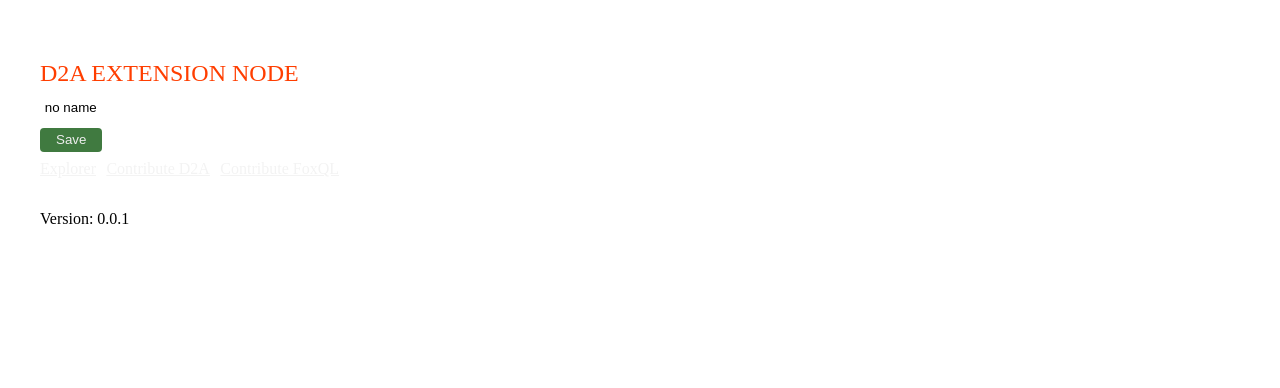
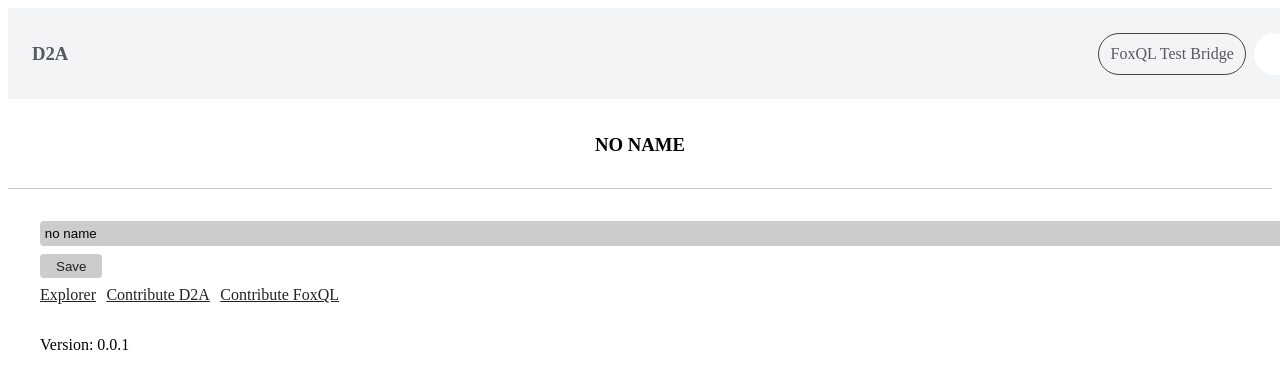
Before and after one commit to d2a-network/extension-node, a Svelte app: page / in a window 1280 px wide. Shown: the top 388 px of the page. Built offline with nearby package versions, Linux system fonts and the light colour scheme; the HTML template or start-up script is replaced by a standard one.

Commit message:
done node avatar & new popup ui

```diff
--- a/public/platforms/twitter.js
+++ b/public/platforms/twitter.js
@@ -83,6 +83,7 @@ async function loadD2aDocuments()
   if(count > 0) {
     documentMap = {}
     data.forEach(({documents, node_metadata, node_id}) => {
+      console.log(node_metadata)
         documents.forEach((document)=> {
           if(documentMap[document.documentKey] == undefined) {
             documentMap[document.documentKey] = {
@@ -107,6 +108,7 @@ async function loadD2aDocuments()
       //template = template.replace('{recieve_count}', escapeXSS(item.recieve_count))
       template = template.replace('{node_id}', escapeXSS(item.node_id))
       template = template.replace(/{document_key}/gi, escapeXSS(documentKey))
+      template = template.replace('{avatar_url}', escapeXSS(item.node_metadata.avatar))
       el.insertAdjacentHTML('afterbegin', template)
 
       const targetElement = document.querySelector('#d2a-document-'+documentKey)
--- a/public/popup.html
+++ b/public/popup.html
@@ -4,7 +4,7 @@
 	<meta charset='utf-8'>
 	<meta name='viewport' content='width=device-width,initial-scale=1'>
 
-	<title>Svelte app</title>
+	<title>D2A</title>
 
 	<link rel='icon' type='image/png' href='/favicon.png'>
 	<link rel='stylesheet' href='/build/bundle.css'>
@@ -19,6 +19,7 @@
 	</style>
 </head>
 
-<body style = "width: 320px; height: 512px; background: #111; color: #eee;">
+<body style = "width: 357px; height:450px; background: #fff; color: #222;">
+
 </body>
 </html>
--- a/public/scripts/templates.js
+++ b/public/scripts/templates.js
@@ -34,7 +34,7 @@ flex-direction: row;
 font-family: TwitterChirp;
 " class = "css-1dbjc4n" id = "d2a-tweet">
 <div class = "d2a-avatar" style = "padding: 0.5rem;">
-    <img src = "https://blog.za3k.com/wp-content/uploads/2015/03/default_profile_3.png" style = "width: 48px; height: 48px; border-radius: 900px;">
+    <img src = "{avatar_url}" style = "width: 48px; height: 48px; border-radius: 900px; background: #222;">
 </div>
 <div class = "d2a-tweet-content" style = "
   padding: 0.5rem;
--- a/src/App.svelte
+++ b/src/App.svelte
@@ -1,8 +1,23 @@
 <script>
-	let name = ''
+	import Header from '../src/components/header.svelte'
+	import NodeInformations from '../src/components/node.info.svelte'
+
+	import {nodeId, nodeName} from '../src/store'
+
+	chrome.storage.local.get("nodeId", function(data) {
+
+		const avatarString = 'node-' + data.nodeId.substring(0, 8)
+		nodeId.set(data.nodeId)
+		chrome.storage.local.set({ nodeAvatar: `https://avatars.dicebear.com/api/adventurer/${avatarString}.svg` }).then(() => {
+
+		});
+	})
+
+	chrome.storage
+
 	async function handleSave()
 	{
-		chrome.storage.local.set({ name: name }).then(() => {
+		chrome.storage.local.set({ name: $nodeName }).then(() => {
 			alert('Node name saved')
 		});
 	}
@@ -10,17 +25,18 @@
 	async function waitName()
 	{
 		const currentName = await chrome.storage.local.get('name')
-		name = currentName.name || 'no name'
+		const name = currentName.name || 'no name'
+		nodeName.set(name)
 	}
 
 	waitName()
 </script>
-
+<Header />
+<NodeInformations />
 <main>
 	<div class = "container">
-		<h2>D2A Extension Node</h2>
 		<div>
-			<input type = "text" placeholder = "Node Name" bind:value={name}>
+			<input type = "text" placeholder = "Node Name" bind:value={$nodeName}>
 			<button on:click={handleSave}>Save</button>
 		</div>
 		<a href="https://network.foxql.com" target="_blank" rel="noreferrer">Explorer</a>
@@ -40,7 +56,6 @@
 		display: flex;
 		justify-content: center;
 		align-items: center;
-		height: 100%;
 		width: 100%;
 		padding: 2rem;
 	}
@@ -50,15 +65,8 @@
 		text-align: left;
 	}
 
-	h2 {
-		color: #ff3e00;
-		text-transform: uppercase;
-		font-weight: 200;
-		margin-bottom: 0.5rem;
-	}
-
 	a {
-		color: #f3f3f3;
+		color: #222;
 		margin-right: 0.4rem;
 	}
 	input {
@@ -68,12 +76,13 @@
 		border: 0px;
 		outline: none;
 		border-radius: 4px;
+		background: #ccc;
 	}
 
 	button {
 		padding: 0.3rem 1rem;
-		background: #407a40;
-		color: #eee;
+		background: #ccc;
+		color: #222;
 		border: 0px;
 		cursor: pointer;
 		border-radius: 4px;
--- /dev/null
+++ b/src/components/header.svelte
@@ -0,0 +1,54 @@
+<script>
+    import {nodeId, nodeName} from '../store'
+</script>
+
+<div class = "header">
+    <div>
+        <h3>D2A</h3>
+    </div>
+    <div class = "right-side">
+        <div class = "network-label">
+           FoxQL Test Bridge
+        </div>
+        <div class = "avatar">
+            {#if $nodeId != null}
+                <img src = "https://avatars.dicebear.com/api/adventurer/{$nodeId}.svg" alt = "node avatar"/>
+            {/if}
+        </div>
+    </div>
+</div>
+
+<style>
+    .header {
+        width: 100%;
+        display: flex;
+        padding: 1rem 1.5rem;
+        background: #f2f4f6;
+        align-items: center;
+        color: #535a61;
+    }
+    .header .right-side {
+        margin-left: auto;
+        display: flex;
+        align-items: center;
+    }
+
+    .header .right-side .avatar {
+        width: 42px;
+        height: 42px;
+        background: #fff;
+        border-radius: 300px;
+        margin-left: 0.5rem;
+    }
+
+    .header .right-side img {
+        width: 100%;
+        height: 100%
+    }
+
+    .header .right-side .network-label {
+        padding: 0.7rem;
+        border: 1px solid #444;
+        border-radius: 32px;
+    }
+</style>
--- /dev/null
+++ b/src/components/node.info.svelte
@@ -0,0 +1,37 @@
+<script>
+    import {nodeId, nodeName} from '../store'
+    function getStringFirst10Char(str)
+    {
+        return str.substring(0, 16) + '...'
+    }
+</script>
+
+<div class = "node-informations">
+    <div>
+        <h3>{$nodeName}</h3>
+        {#if $nodeId != null}
+        <span>{getStringFirst10Char($nodeId)}</span>
+        {/if}
+    </div>
+</div>
+
+
+<style>
+    .node-informations {
+        padding: 1rem;
+        border-bottom: 1px solid #cacaca;
+        display: flex;
+        justify-content: center;
+        align-self: center;
+        text-align: center;
+    }
+
+    h3 {
+        text-transform: uppercase;
+        margin-bottom: 1rem;
+    }
+
+    span {
+        margin-top: 0.5rem;
+    }
+</style>
--- /dev/null
+++ b/src/store.js
@@ -0,0 +1,4 @@
+import { writable } from "svelte/store";
+
+export const nodeId = writable(null)
+export const nodeName = writable('no name')
```
Also changed, not shown: src/foxql.js (+7 -2 lines).
